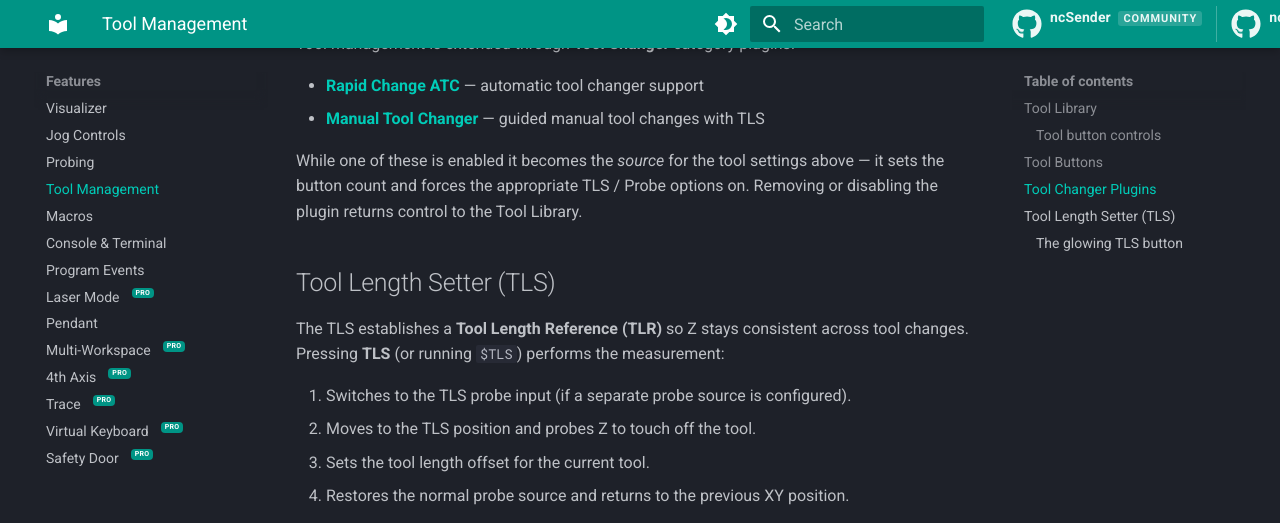
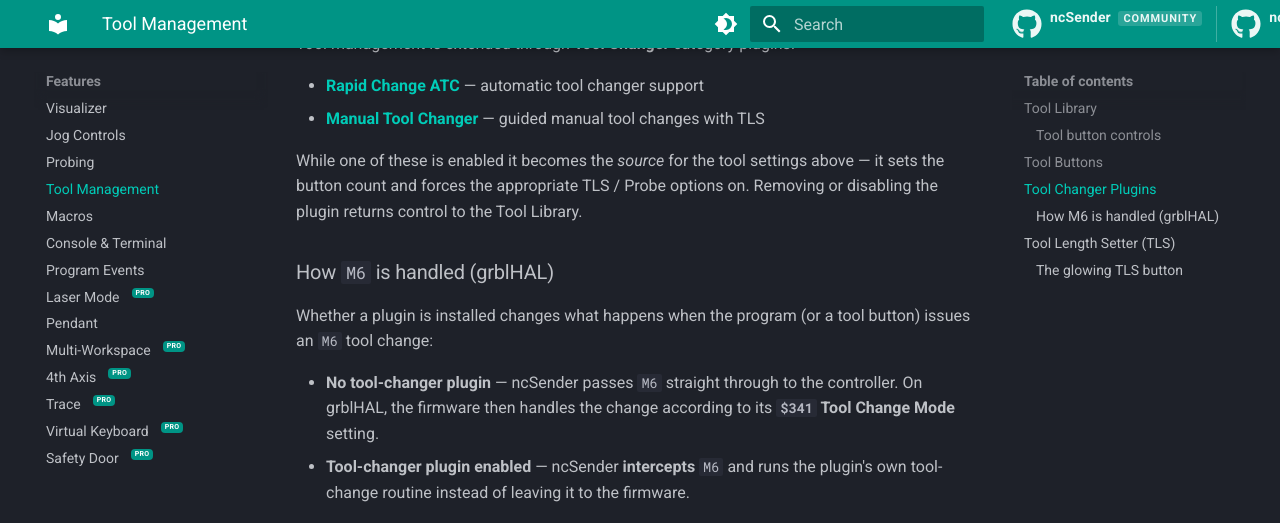
Before and after one commit to siganberg/ncSender.manual, an MkDocs documentation site: the page built from docs/features/tool-management.md, in a window 1280 px wide and 1400 px high, scrolled down 2255 px. Shown: the top 523 px of the window. Built offline with MkDocs 1.6.1 and Material for MkDocs 9.7.7, drawn with Linux system fonts in a browser that asks for light colours; comment, search, counter and statistics services are not loaded; some of the changed text lies outside the part shown; grey boxes are pictures that could not be loaded.

Commit message:
Document M6 passthrough and grblHAL $341 Tool Change Mode
Explain that without a tool-changer plugin, M6 passes through to the
controller and grblHAL handles it per $341; with a plugin, ncSender
intercepts and processes M6 itself. Note FluidNC is not yet covered.

Co-Authored-By: Claude Opus 4.8 (1M context) <noreply@anthropic.com>

```diff
--- a/docs/features/tool-management.md
+++ b/docs/features/tool-management.md
@@ -68,6 +68,34 @@ While one of these is enabled it becomes the *source* for the tool settings abov
 the button count and forces the appropriate TLS / Probe options on. Removing or disabling
 the plugin returns control to the Tool Library.
 
+### How `M6` is handled (grblHAL)
+
+Whether a plugin is installed changes what happens when the program (or a tool button)
+issues an `M6` tool change:
+
+- **No tool-changer plugin** — ncSender passes `M6` straight through to the controller.
+  On grblHAL, the firmware then handles the change according to its **`$341` Tool Change
+  Mode** setting.
+- **Tool-changer plugin enabled** — ncSender **intercepts** `M6` and runs the plugin's
+  own tool-change routine instead of leaving it to the firmware.
+
+The grblHAL `$341` Tool Change Mode options are:
+
+| `$341` | Tool Change Mode | Behaviour |
+|--------|------------------|-----------|
+| 0 | **Normal** | Allows jogging for a manual touch off; set the new position manually. |
+| 1 | **Manual touch off** | Rapids to the tool-change position; use jogging or `$TPW` for touch off. |
+| 2 | **Manual touch off @ G59.3** | Rapids to the tool-change position, then to G59.3 for a manual touch off. |
+| 3 | **Automatic touch off @ G59.3** | Rapids to the tool-change position, then to G59.3 for an automatic touch off. |
+| 4 | **Ignore M6** | The controller ignores `M6` entirely. |
+
+The tool-change position above is the tool-axis home, G59.3, or G30 position depending on
+your other grblHAL settings.
+
+!!! note "FluidNC"
+    This passthrough behaviour is documented for grblHAL. FluidNC tool-change handling
+    isn't covered here yet.
+
 ## Tool Length Setter (TLS)
 
 The TLS establishes a **Tool Length Reference (TLR)** so Z stays consistent across tool
```
